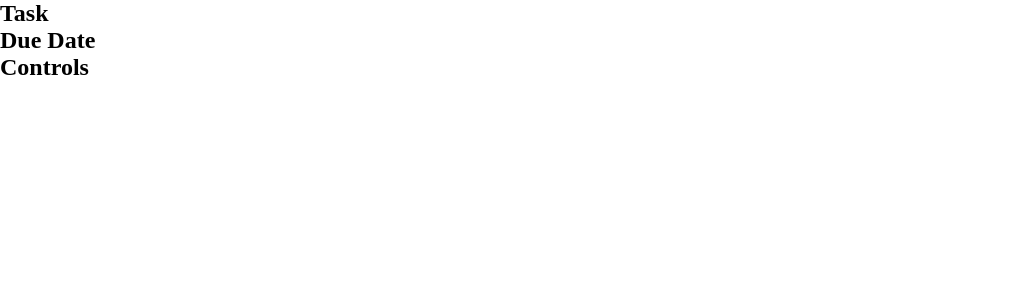
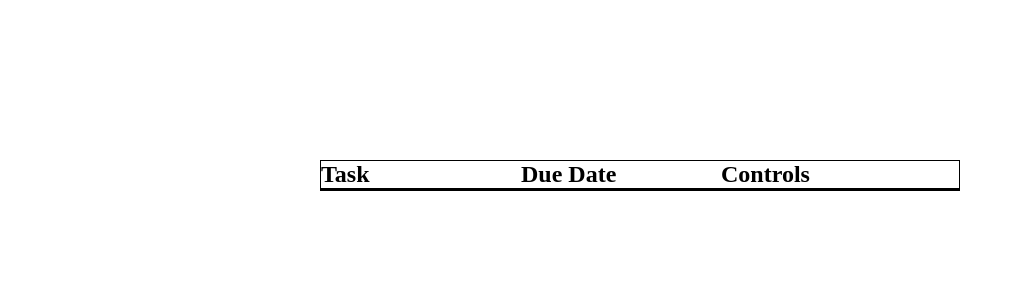
Before and after one commit to DinethSheveen/Todo-With-React, a React (Vite) app: page / in a window 1280 px wide. Shown: the top 300 px of the page, without its empty margins (0-1023 px from the left). Built offline with nearby package versions, Linux system fonts and the light colour scheme.

Commit message:
Added basic styles to the application

```diff
--- a/src/index.css
+++ b/src/index.css
@@ -3,3 +3,14 @@
   margin: 0;
   padding: 0;
 }
+
+.todo-container{
+  margin: 10rem auto;
+  max-width: 50%;
+}
+
+.heading,.task-container{
+  display: grid;
+  grid-template-columns: 200px 200px 200px;
+  border: 1px solid black;
+}
```
